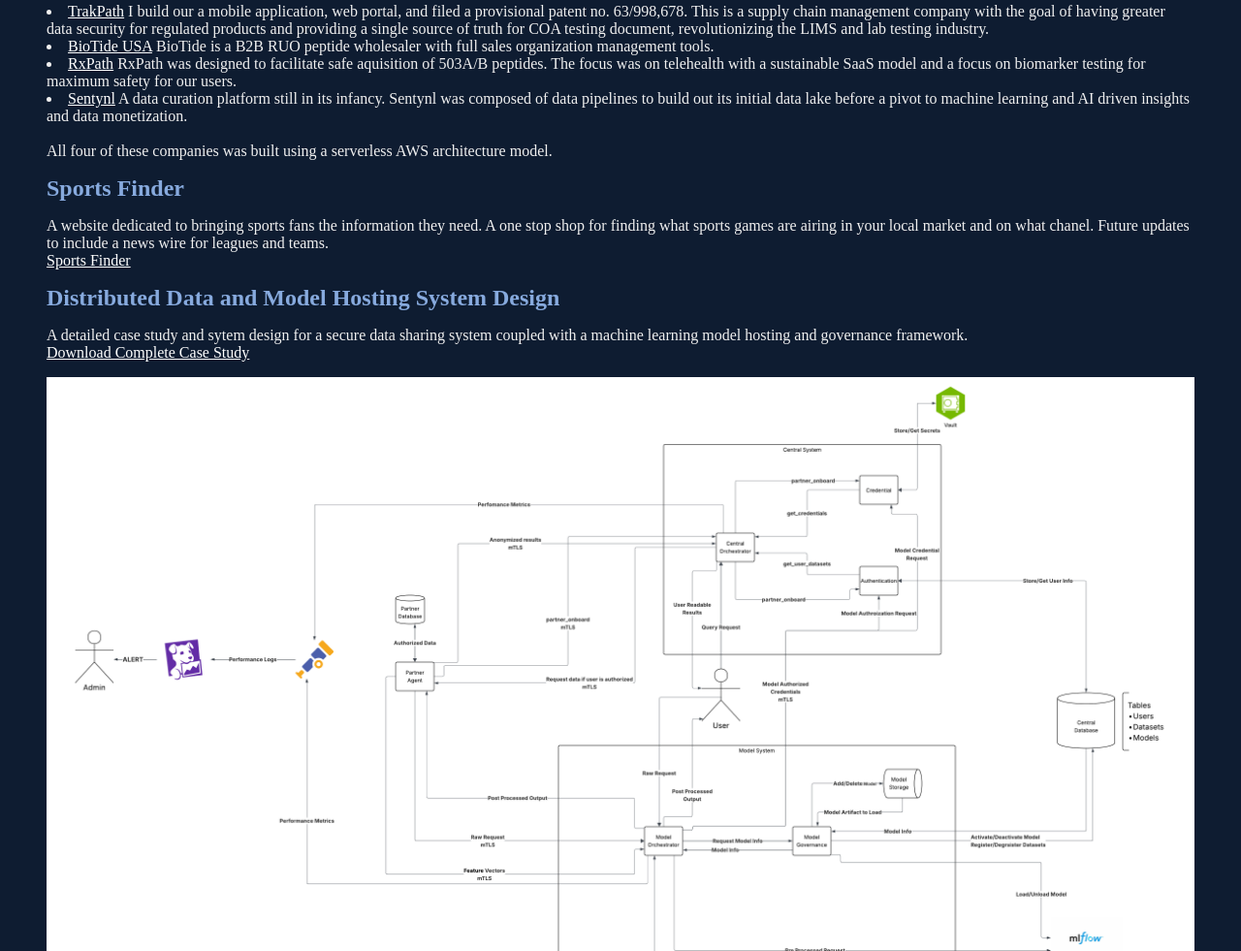
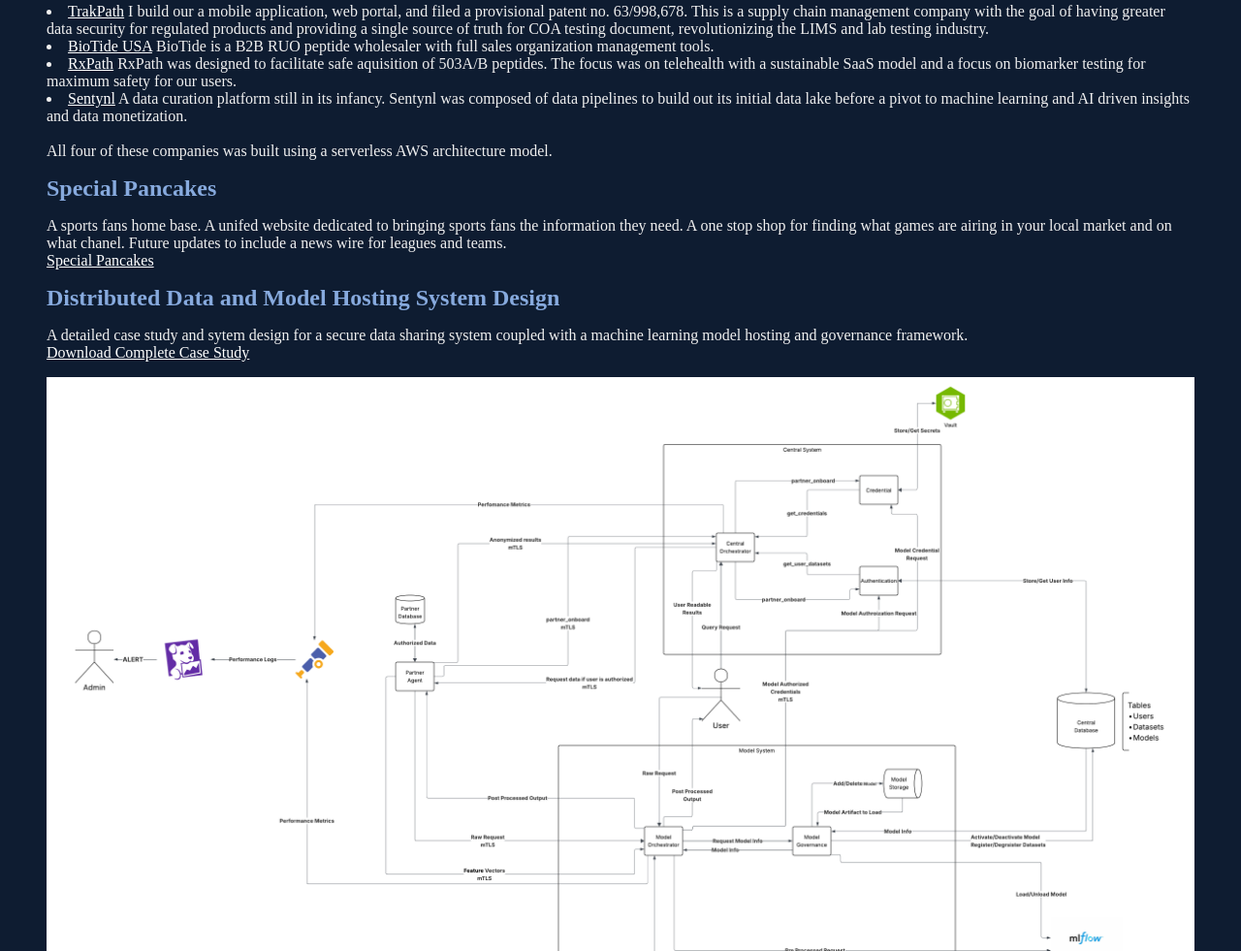
Before and after one commit to rpacheco-1996/rpacheco-1996.github.io, a plain HTML site: page index.html in a window 1280 px wide. Shown: the part 1810-2791 px from the top of the page at 97% size. Drawn offline with Linux system fonts and the light colour scheme.

Commit message:
update special pancakes

```diff
--- a/index.html
+++ b/index.html
@@ -323,10 +323,10 @@
       <br>
       All four of these companies was built using a serverless AWS architecture model.
     </p>
-    <h2>Sports Finder</h2>
-    <p>A website dedicated to bringing sports fans the information they need. A one stop shop for finding what sports games are airing in your local market and on what chanel. Future updates to include a news wire for leagues and teams.
+    <h2>Special Pancakes</h2>
+    <p>A sports fans home base. A unifed website dedicated to bringing sports fans the information they need. A one stop shop for finding what games are airing in your local market and on what chanel. Future updates to include a news wire for leagues and teams.
     <br>
-    <a href="https://rpacheco-1996.github.io/sports-finder" target="_blank">Sports Finder</a>
+    <a href="https://specialpancakes.com" target="_blank">Special Pancakes</a>
     </p>
     <h2>Distributed Data and Model Hosting System Design</h2>
     <p>
```
